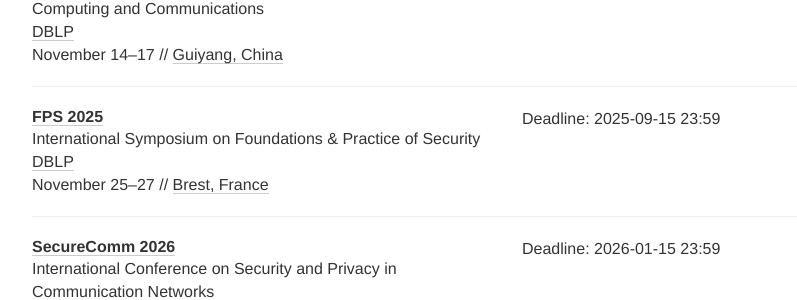
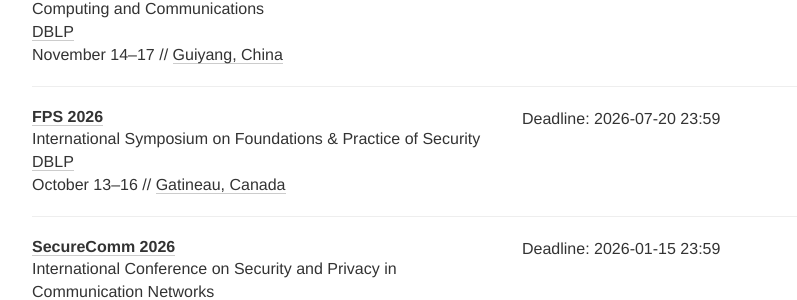
Before and after one commit to sec-deadlines/sec-deadlines.github.io, a Jekyll site: the page built from index.html, in a window 1280 px wide and 900 px high, scrolled down 3143 px. Shown: the part 152-452 px from the top of the window, without its empty margins (133-930 px from the left). Built offline with Jekyll 4.4.1, drawn with Linux system fonts in a browser that asks for light colours; nearby versions of some CDN libraries; comment, search, counter and statistics services are not loaded.

Commit message:
Update FPS'26

```diff
--- a/_data/conferences.yml
+++ b/_data/conferences.yml
@@ -153,12 +153,12 @@
 
 - name: FPS
   description: International Symposium on Foundations & Practice of Security
-  year: 2025
-  link: https://hub.imt-atlantique.fr/fps2025/
+  year: 2026
+  link: https://fps2026.uqo.ca/
   dblp: https://dblp.org/db/conf/fps/index.html
-  deadline: ["2025-09-15 23:59"]
-  date: November 25-27
-  place: Brest, France
+  deadline: ["2026-07-20 23:59"]
+  date: October 13-16
+  place: Gatineau, Canada
   tags: [SEC, PRIV, CRYPTO, CONF, CORE-B]
 
 - name: SecureComm
```
